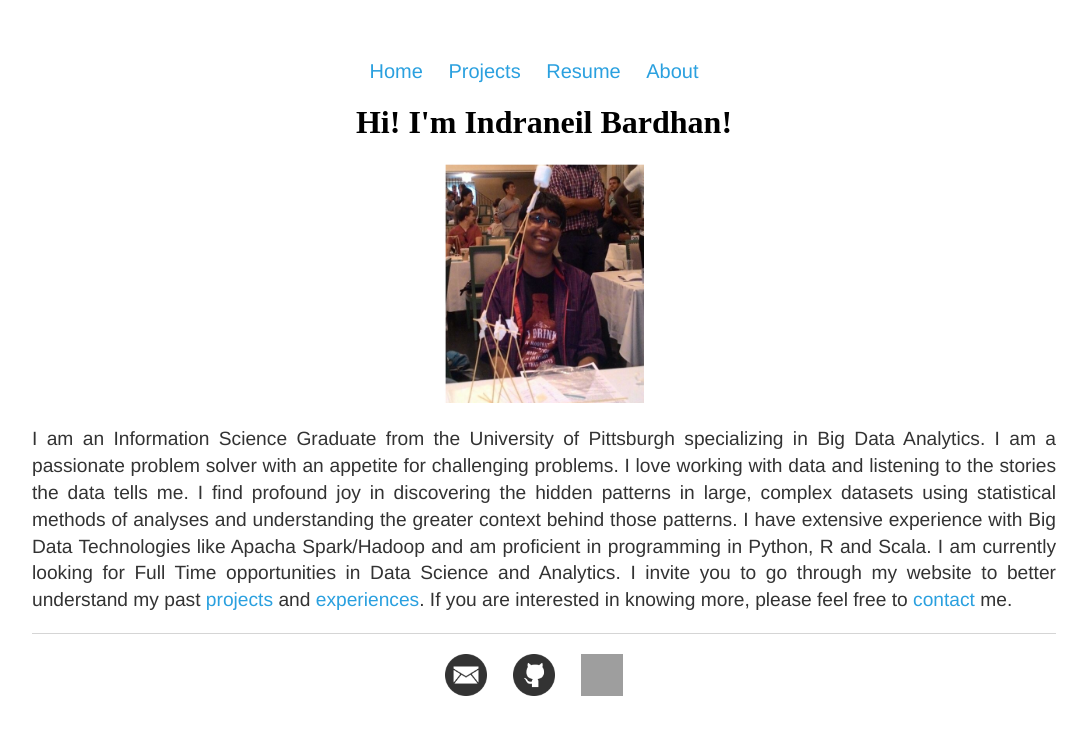
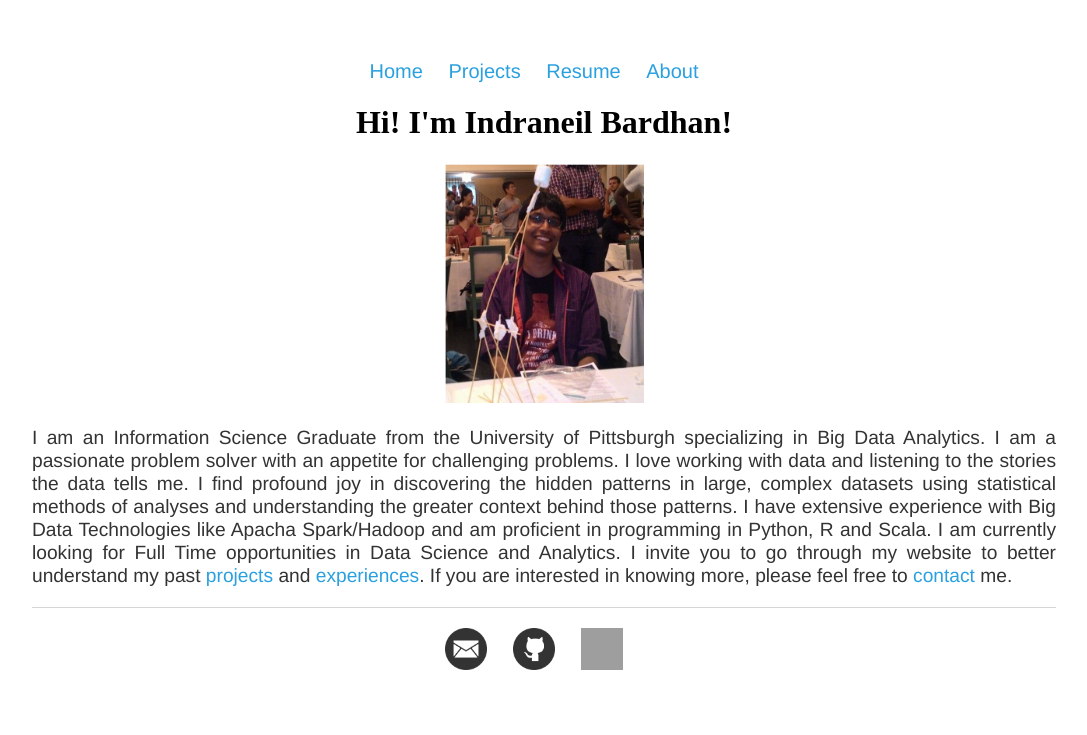
Before and after one commit to NeilBardhan/neilbardhan.github.io, a Jekyll site: the page built from index.html, in a window 1280 px wide. Shown: the top 735 px of the page, without its empty margins (96-1183 px from the left). Built offline with Jekyll 4.4.1, drawn with Linux system fonts in a browser that asks for light colours; grey boxes are pictures that could not be loaded.

Commit message:
Update main.css

```diff
--- a/css/main.css
+++ b/css/main.css
@@ -35,9 +35,14 @@
     font-family:'Helvetica', 'Arial', 'Sans-Serif';
 }
 
+ul,{
+    font-size: 1.2em;
+    font-family:'Helvetica', 'Arial', 'Sans-Serif';
+}
+
 p {
     font-size: 1.2em;
-    line-height: 1.4em;
+    line-height: 1.2em;
     color: #333;
     font-family:'Helvetica', 'Arial', 'Sans-Serif';
     text-align: justify;
```
